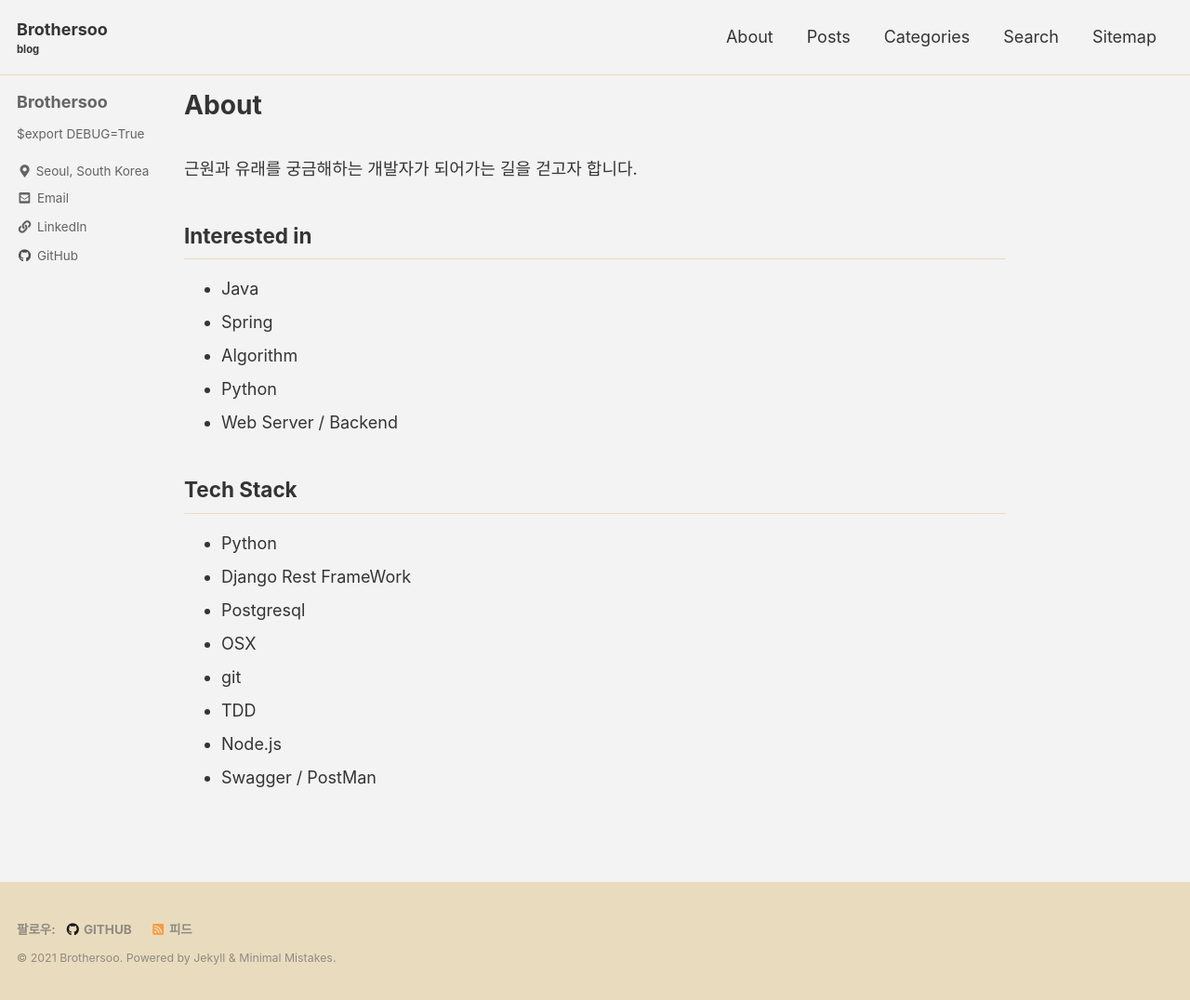
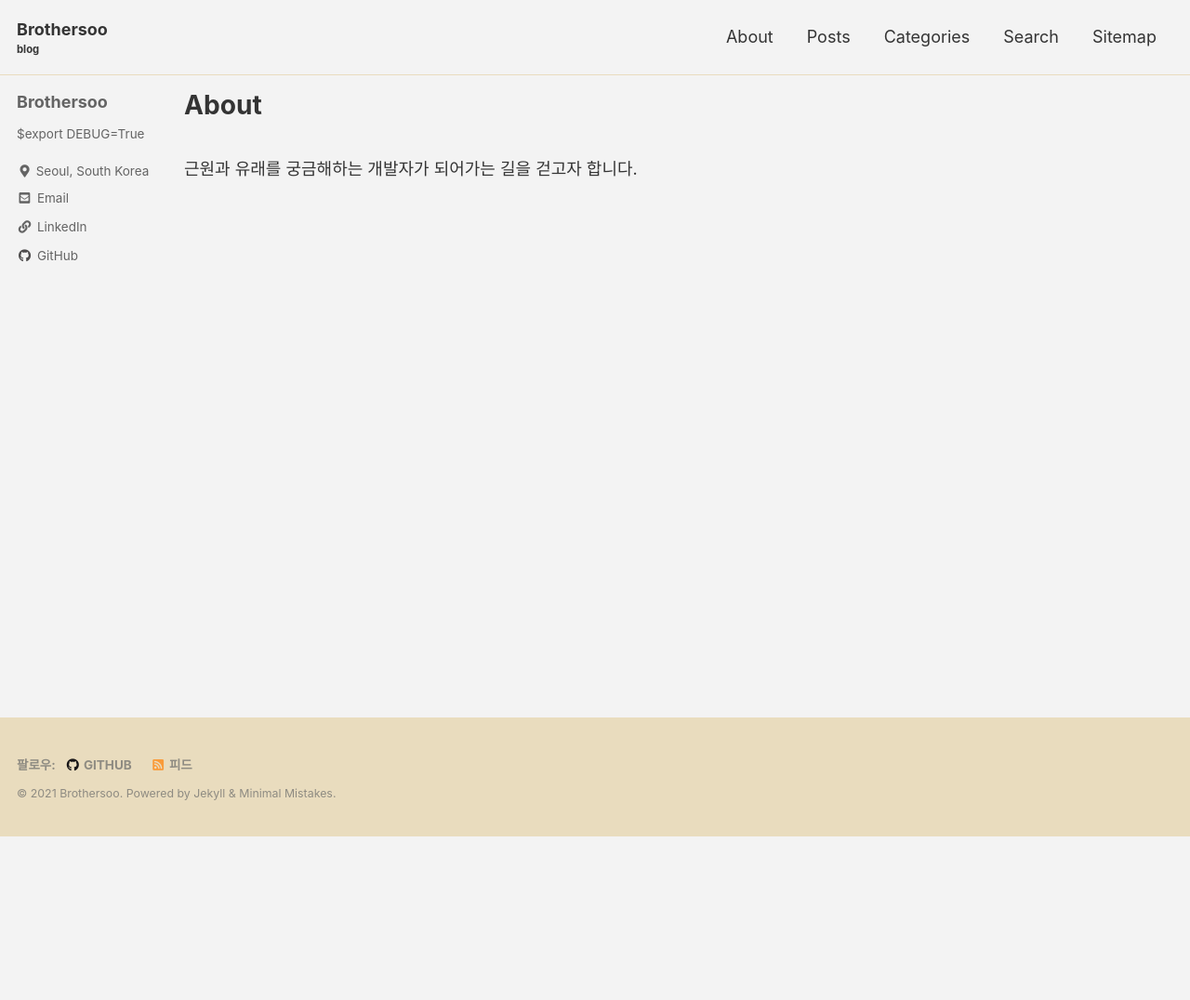
Before and after one commit to brothersoo/brothersoo.github.io, a Jekyll site: the page built from _pages/about.md, in a window 1280 px wide. Shown: the whole page at 93% size. Built offline with Jekyll 4.4.1, drawn with Linux system fonts in a browser that asks for light colours; cached includes are drawn as plain includes; after the commit the page ends 900 px from its top, so only the background shows below that.

Commit message:
MODIFY: about

```diff
--- a/_pages/about.md
+++ b/_pages/about.md
@@ -6,21 +6,3 @@ author_profile: true
 ---
 \
 근원과 유래를 궁금해하는 개발자가 되어가는 길을 걷고자 합니다.
-
-
-## Interested in
-- Java
-- Spring
-- Algorithm
-- Python
-- Web Server / Backend
-
-## Tech Stack
-- Python
-- Django Rest FrameWork
-- Postgresql
-- OSX
-- git
-- TDD
-- Node.js
-- Swagger / PostMan
```
